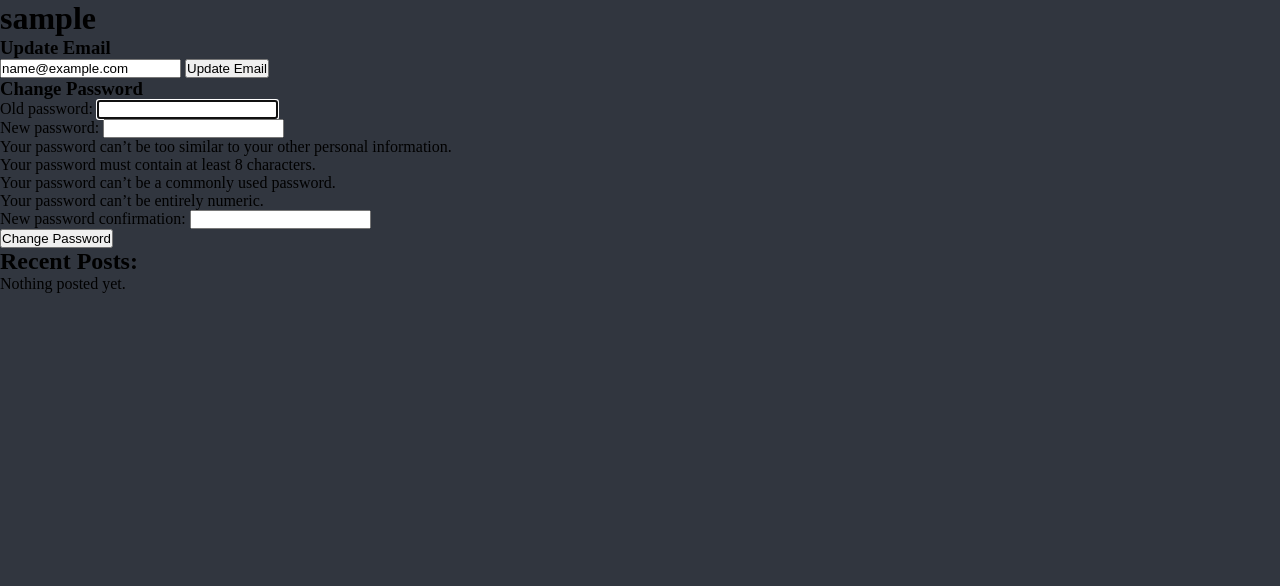
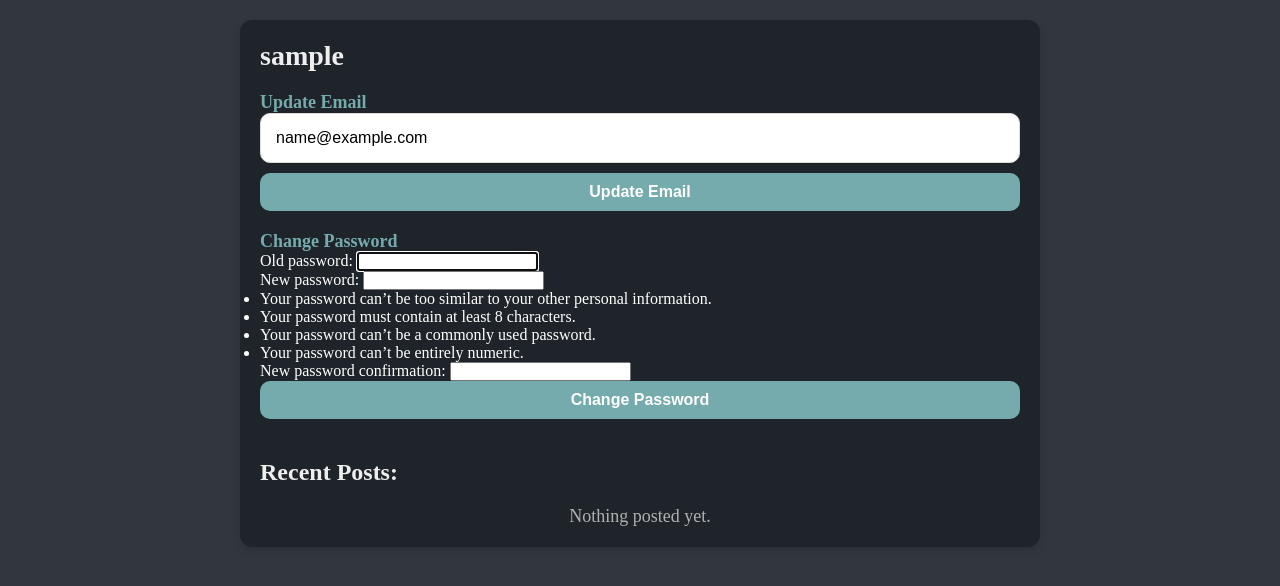
Before and after one commit to p-harting/djocial, a Django app: page /account/1 in a window 1280 px wide. Shown: the part 54-640 px from the top of the page. Run offline with Django 4.2, Linux system fonts and the light colour scheme; the visitor is signed in with stand-in values (Sample User, id 1); data comes from the database, SQL or seed files in the repository; data that the repository does not hold is empty; some libraries are stand-ins or nearby versions.

Commit message:
Add styling to account.html

```diff
--- a/posts/templates/account.html
+++ b/posts/templates/account.html
@@ -1,47 +1,50 @@
 {% extends "base.html" %}
 
 {% block content %}
-<h1>{{ user_account.username }}</h1>
+<div class="account-container">
+    <h1 class="account-username">{{ user_account.username }}</h1>
 
     {% if is_own_account %}
-<form method="post">
+    <form method="post" class="account-form">
         {% csrf_token %}
 
         <!-- Email Update Section -->
-    <h3>Update Email</h3>
-    <input type="email" name="email" value="{{ user_account.email }}" placeholder="New email">
-    <button type="submit" name="email_form">Update Email</button>
+        <h3 class="form-title">Update Email</h3>
+        <input type="email" name="email" value="{{ user_account.email }}" placeholder="New email" class="form-control">
+        <button type="submit" name="email_form" class="btn-primary">Update Email</button>
 
         <!-- Password Update Section -->
-    <h3>Change Password</h3>
+        <h3 class="form-title">Change Password</h3>
         {{ password_form.as_p }}
-    <button type="submit" name="password_form">Change Password</button>
+        <button type="submit" name="password_form" class="btn-primary">Change Password</button>
     </form>
     {% else %}
-<h3>Follower: {{ follower_count }}</h3>
-<h3>Following: {{ following_count }}</h3>
+    <div class="follow-info">
+        <h3 class="follow-count">Follower: {{ follower_count }}</h3>
+        <h3 class="follow-count">Following: {{ following_count }}</h3>
+    </div>
 
-<form method="post" action="{% url 'follow_toggle' user_account.pk %}">
+    <form method="post" action="{% url 'follow_toggle' user_account.pk %}" class="follow-form">
         {% csrf_token %}
         {% if is_following %}
-    <button class="btn btn-danger" type="submit">Unfollow</button>
+        <button class="btn-danger" type="submit">Unfollow</button>
         {% else %}
-    <button class="btn btn-primary" type="submit">Follow</button>
+        <button class="btn-primary" type="submit">Follow</button>
         {% endif %}
     </form>
     {% endif %}
 
-<h2>Recent Posts:</h2>
+    <h2 class="recent-posts-title">Recent Posts:</h2>
     {% for post in posts %}
-    <div class="post no-underline-link">
-        <p><strong>Author:</strong> {{ post.author }} | <strong>Date:</strong> {{ post.created_on|date:"d M Y H:i" }}</p>
-        <p>{{ post.content|safe|linebreaks }}</p>
-        <a href="{% url 'post_detail' post.slug %}">
-            <div>View post</div>
-        </a>
+    <div class="post-container no-underline-link">
+        <p class="post-header"><strong>Author:</strong> {{ post.author }} | <strong>Date:</strong> {{ post.created_on|date:"d M Y H:i" }}</p>
+        <p class="post-content">{{ post.content|safe|linebreaks }}</p>
+        <div class="button-container">
+            <a href="{% url 'post_detail' post.slug %}" class="view-post-button">View post</a>
         </div>
-    <hr>
+    </div>
     {% empty %}
-    <p>Nothing posted yet.</p>
+    <p class="empty-state">Nothing posted yet.</p>
     {% endfor %}
+</div>
 {% endblock %}
--- a/static/css/style.css
+++ b/static/css/style.css
@@ -383,3 +383,140 @@
 .hidden {
     display: none;
 }
+
+/* Account page */
+.account-container {
+    max-width: 800px;
+    margin: 20px auto;
+    padding: 20px;
+    background-color: #1F242A;
+    border-radius: 12px;
+    box-shadow: 0 4px 8px rgba(0, 0, 0, 0.1);
+    color: #FFFFFF;
+}
+
+.account-username {
+    font-size: 28px;
+    margin-bottom: 20px;
+    color: #EEEEEE;
+}
+
+.form-title {
+    font-size: 18px;
+    margin-top: 20px;
+    color: #76ABAE;
+}
+
+.form-control {
+    width: 100%;
+    padding: 15px;
+    border: 1px solid #dcdcdc;
+    border-radius: 10px;
+    font-size: 16px;
+    margin-bottom: 10px;
+    box-sizing: border-box;
+    resize: none;
+}
+
+.btn-primary,
+.btn-danger {
+    padding: 10px 20px;
+    border-radius: 10px;
+    font-size: 16px;
+    cursor: pointer;
+    width: 100%;
+    transition: background-color 0.3s ease, transform 0.3s ease;
+    font-weight: bold;
+    text-align: center;
+    text-decoration: none;
+    display: inline-block;
+}
+
+.btn-primary {
+    background-color: #76ABAE;
+    color: #FFFFFF;
+}
+
+.btn-primary:hover {
+    background-color: #4c7072;
+    transform: scale(1.05);
+}
+
+.btn-danger {
+    background-color: #FF4D4D;
+    color: #FFFFFF;
+}
+
+.btn-danger:hover {
+    background-color: #CC0000;
+    transform: scale(1.05);
+}
+
+.follow-info {
+    margin-bottom: 20px;
+}
+
+.follow-count {
+    font-size: 18px;
+    color: #76ABAE;
+}
+
+.recent-posts-title {
+    font-size: 24px;
+    margin-top: 40px;
+    color: #EEEEEE;
+}
+
+.post-container {
+    max-width: 600px;
+    margin: 20px auto;
+    background-color: #1F242A;
+    border-radius: 12px;
+    padding: 20px;
+    box-shadow: 0 4px 8px rgba(0, 0, 0, 0.1);
+    color: #FFFFFF;
+    transition: transform 0.3s ease;
+}
+
+.post-container:hover {
+    transform: scale(1.02);
+}
+
+.post-header {
+    font-size: 14px;
+    margin-bottom: 10px;
+    color: #B0B0B0;
+}
+
+.post-content {
+    font-size: 16px;
+    line-height: 1.6;
+    margin-bottom: 20px;
+}
+
+.button-container {
+    display: flex;
+    justify-content: flex-end;
+}
+
+.view-post-button {
+    background-color: #76ABAE;
+    color: #FFFFFF;
+    padding: 10px 15px;
+    border-radius: 8px;
+    text-decoration: none;
+    font-weight: bold;
+    transition: background-color 0.3s, transform 0.3s;
+}
+
+.view-post-button:hover {
+    background-color: #4c7072;
+    transform: scale(1.05);
+}
+
+.empty-state {
+    text-align: center;
+    color: #B0B0B0;
+    font-size: 18px;
+    margin-top: 20px;
+}
```
Lines whose indentation alone changed are shown as unchanged.
